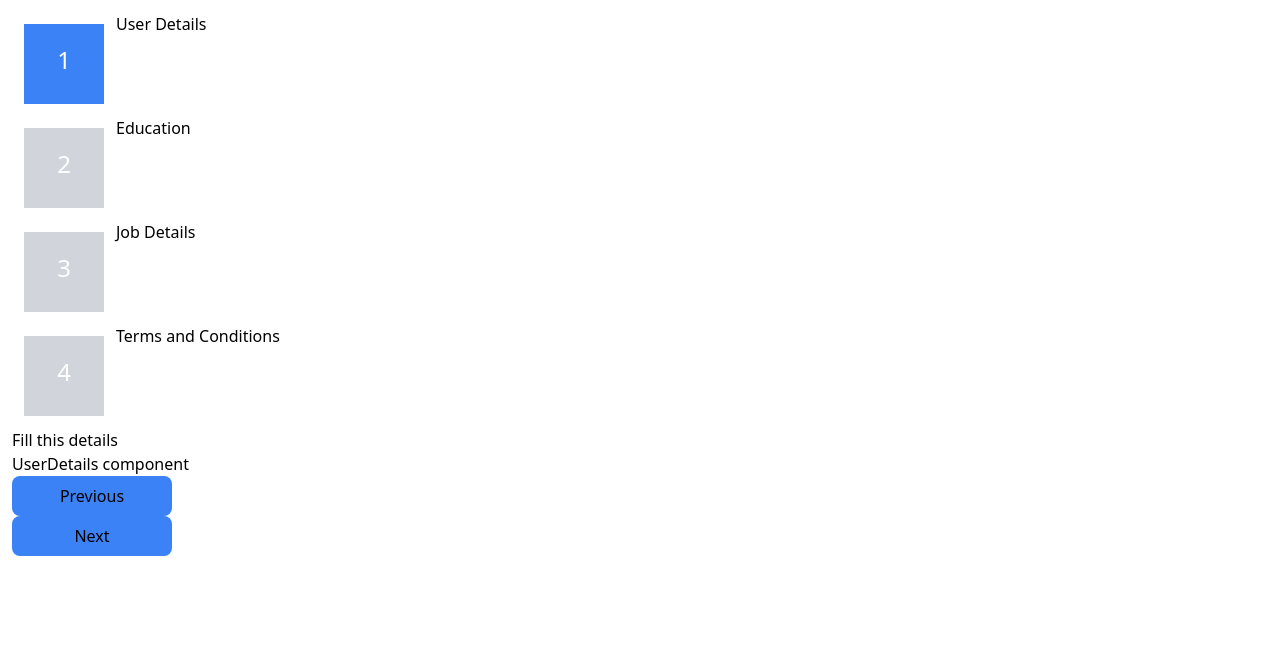
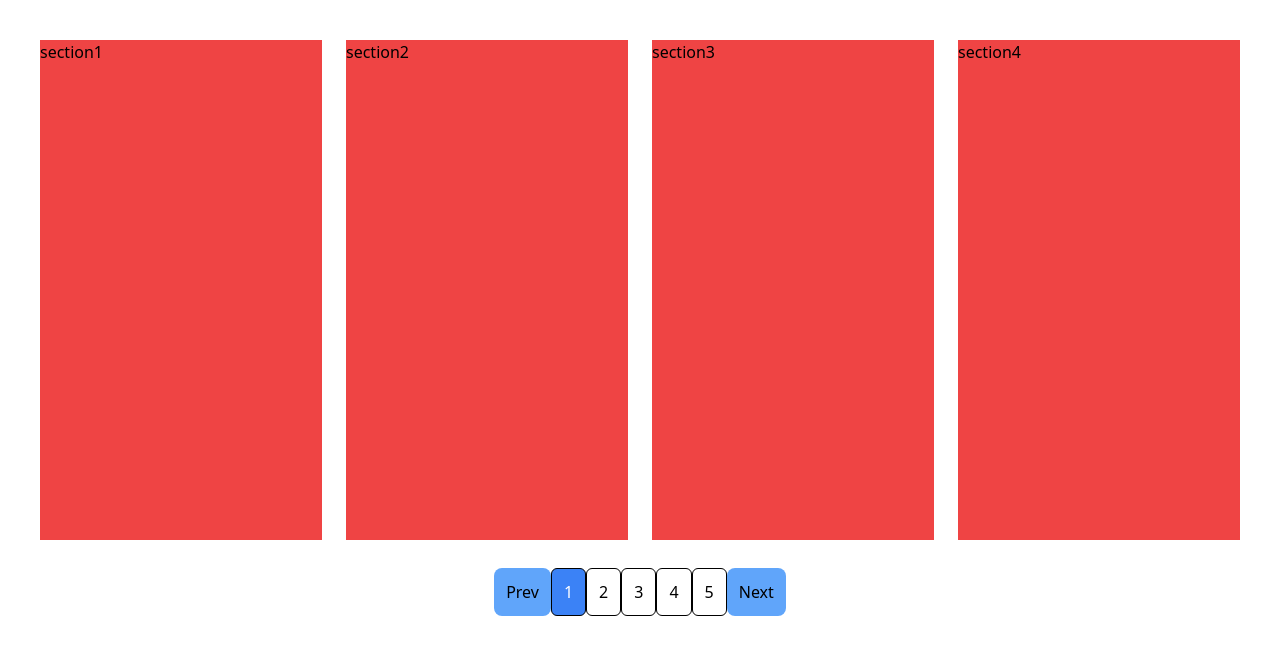
Before and after one commit to krishpinninti789/mc-round, a React (Create React App) app: page / in a window 1280 px wide. Shown: the top 654 px of the page. Built offline with nearby package versions, Linux system fonts and the light colour scheme.

Commit message:
pagination

```diff
--- a/src/App.js
+++ b/src/App.js
@@ -17,13 +17,15 @@ import GridGame from "./components/GridGame";
 import CounterApp from "./components/CounterApp";
 import Toaster from "./components/Toaster.jsx";
 import StepperComponent from "./components/StepperComponent.jsx";
+import DataPagination from "./components/DataPagination.jsx";
 
 function App() {
   // const [checked, setChecked] = useState({ 1: true });
 
   return (
     <div className="App m-3">
-      <StepperComponent />
+      {/* <StepperComponent /> */}
+      <DataPagination />
     </div>
   );
 }
--- /dev/null
+++ b/src/components/DataPagination.jsx
@@ -0,0 +1,45 @@
+import React, { useState } from "react";
+import { pageConfig } from "./data/pageData";
+
+const pageOffSet = 4;
+
+const DataPagination = () => {
+  const totalPages = pageConfig.length;
+  const [pageNumber, setPageNumber] = useState(1);
+  const [pages, setPages] = useState([...Array(totalPages).keys()]);
+  const handleSetPageNumber = (index) => {
+    setPageNumber(index);
+  };
+  const pagesMax = 3;
+  const start = (pageNumber - 1) * pageOffSet;
+  const end = start + pageOffSet;
+
+  const pageEnd = Math.ceil(pageConfig.length / pageOffSet);
+
+  return (
+    <div className="flex flex-col justify-center">
+      <div className="flex m-4 h-full">
+        {pageConfig.slice(start, end).map((item) => (
+          <span className="h-[500px] w-[400px] m-3 bg-red-500">
+            {item.label}
+          </span>
+        ))}
+      </div>
+      <div className="flex justify-center">
+        <button className="bg-blue-400 p-3 rounded-lg">Prev</button>
+        {pages.slice(0, pageEnd).map((index) => (
+          <button
+            key={index}
+            className={`border border-black px-3 py-1 rounded-md cursor-pointer ${index + 1 === pageNumber && "bg-blue-500 text-white"}`}
+            onClick={() => handleSetPageNumber(index + 1)}
+          >
+            {index + 1}
+          </button>
+        ))}
+        <button className="bg-blue-400 p-3 rounded-lg">Next</button>
+      </div>
+    </div>
+  );
+};
+
+export default DataPagination;
--- /dev/null
+++ b/src/components/data/pageData.js
@@ -0,0 +1,19 @@
+export const pageConfig = [
+  { id: 1, label: "section1" },
+  { id: 2, label: "section2" },
+  { id: 3, label: "section3" },
+  { id: 4, label: "section4" },
+  { id: 5, label: "section5" },
+  { id: 6, label: "section6" },
+  { id: 7, label: "section7" },
+  { id: 8, label: "section8" },
+  { id: 9, label: "section9" },
+  { id: 10, label: "section10" },
+  { id: 11, label: "section11" },
+  { id: 12, label: "section12" },
+  { id: 13, label: "section13" },
+  { id: 14, label: "section14" },
+  { id: 15, label: "section15" },
+  { id: 16, label: "section16" },
+  { id: 17, label: "section17" },
+];
```
